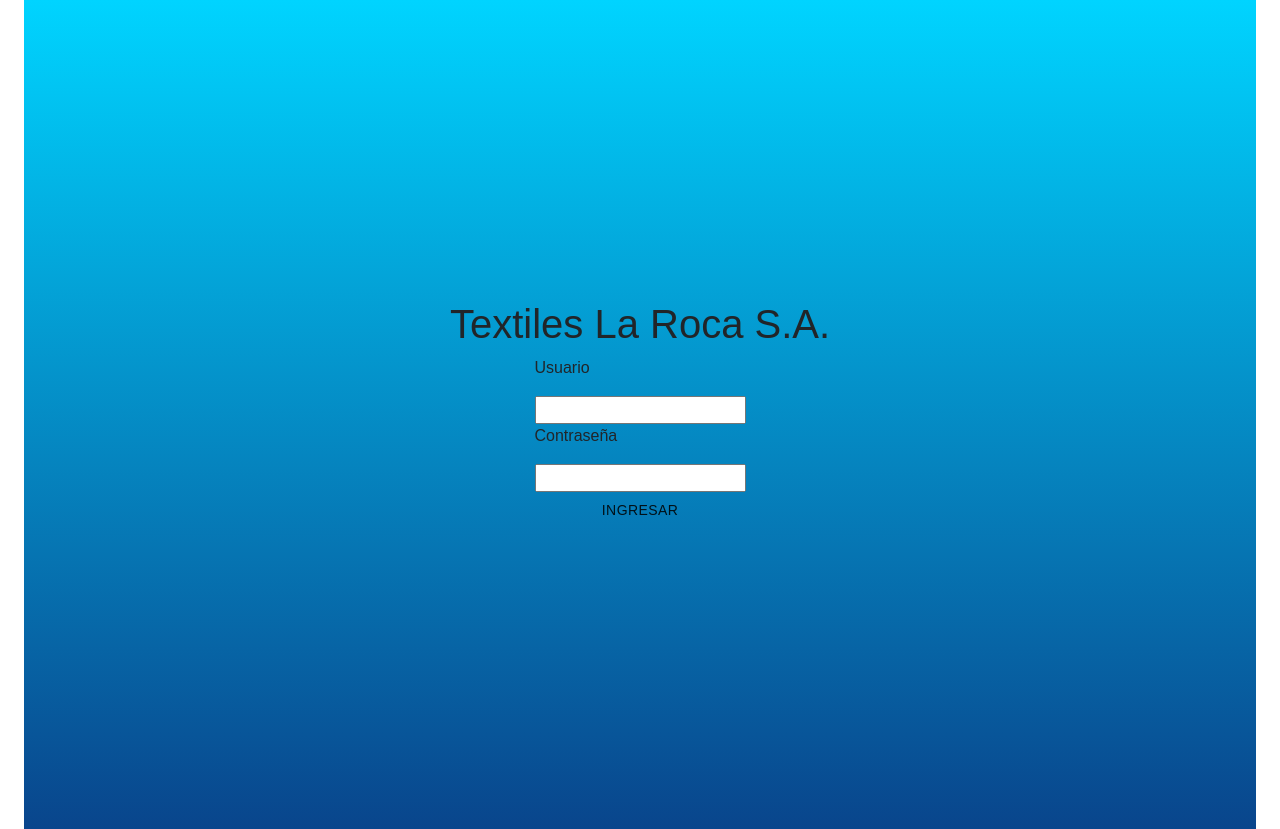
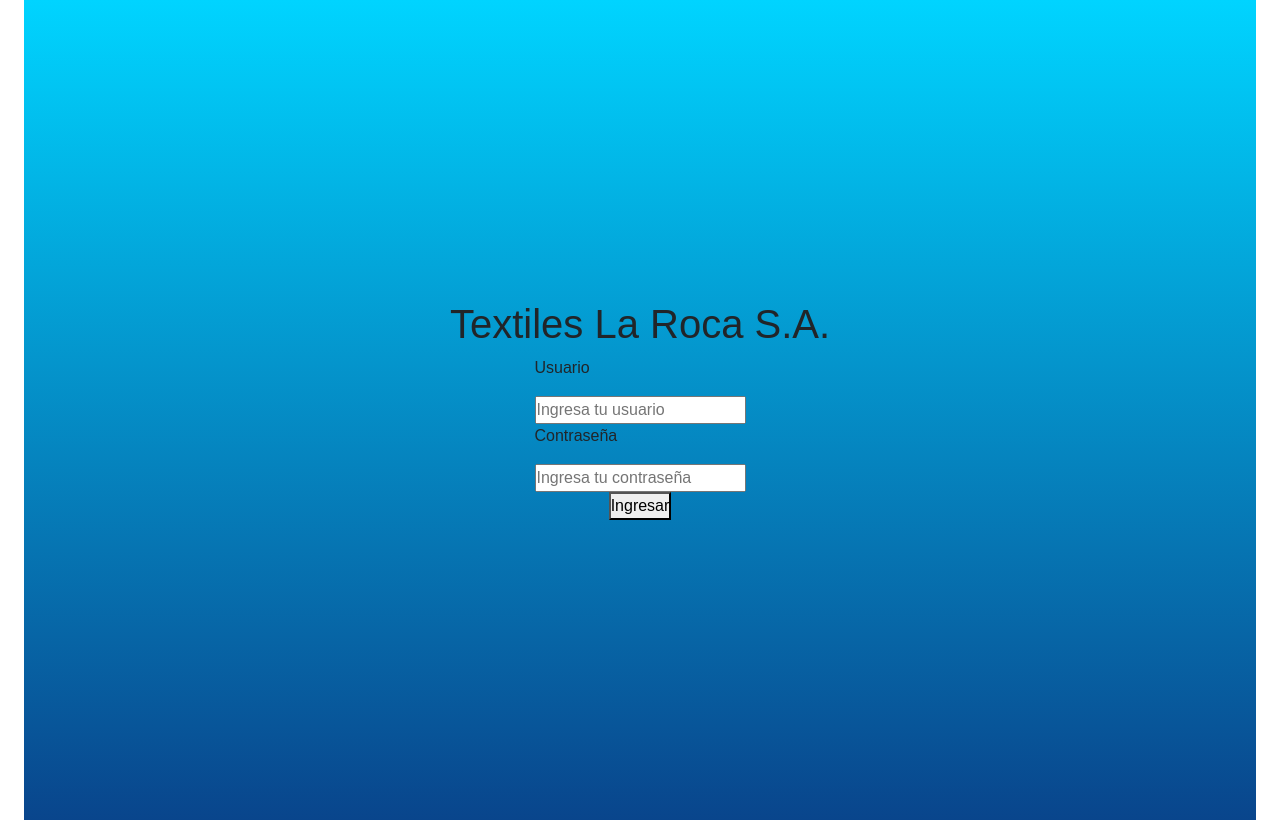
Before and after one commit to sebas411/ing_software_proyecto, a React (Create React App) app in the folder frontend/: page / in a window 1280 px wide. Built offline with nearby package versions, Linux system fonts and the light colour scheme.

Commit message:
Update index.js
button

```diff
--- a/frontend/src/pages/HomePage/index.js
+++ b/frontend/src/pages/HomePage/index.js
@@ -35,15 +35,14 @@ const HomePage = () => {
                 <h1>Textiles La Roca S.A.</h1>
                 <label>
                     <p>Usuario</p>
-                    <input type="text" name="username" value={state.username} onChange={handleChange} />
+                    <input type="text" name="username" placeholder ="Ingresa tu usuario" />
                 </label>
                 <label>
                     <p>Contraseña</p>
-                    <input type="password" name="password" value={state.password} onChange={handleChange} />
+                    <input type="password" name="password" placeholder ="Ingresa tu contraseña" />
                 </label>
-                    <Button variant='Ingresar' onClick={() => push('./registros')} >
-                     Ingresar
-                     </Button>
+                    <button onClick={() => push('./registros')}>Ingresar</button>
+
             </div>
         </Container>
     );
```
